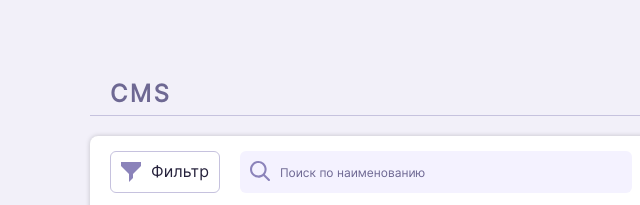
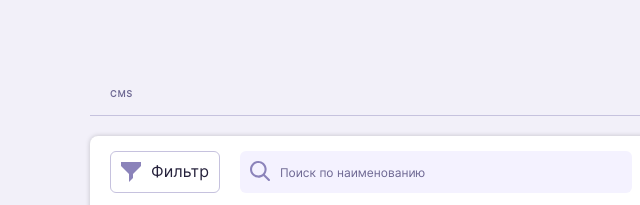
Before and after one commit to fujioto/CMS, a plain HTML site: page index.html in a window 1280 px wide. Shown: the top 205 px of the page, 0-640 px from the left. Drawn offline with Linux system fonts and the light colour scheme; no server answers.

Commit message:
Update style.css

```diff
--- a/assets/css/style.css
+++ b/assets/css/style.css
@@ -27,7 +27,7 @@ body {
 }
 .header__title {
     font-weight: 700;
-    font-size: 24px;
+    font-size: 9px;
     line-height: 29.05px;
     letter-spacing: 0.1em;
     color: #6E6893;
```
